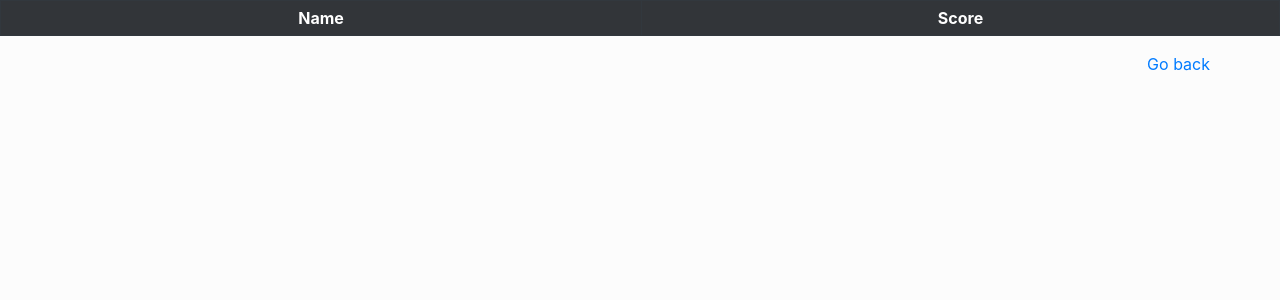
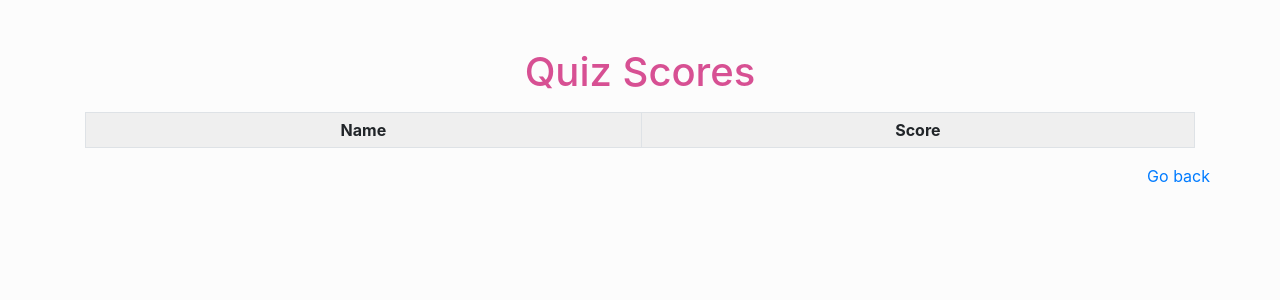
Before and after one commit to Dev-Ralph/quiz_git, a PHP site: page /view.php in a window 1280 px wide. Shown: the top 300 px of the page. Run offline with PHP 8.4, Linux system fonts and the light colour scheme; data that the repository does not hold is empty.

Commit message:
done all

```diff
--- a/resource/php/report.php
+++ b/resource/php/report.php
@@ -5,11 +5,11 @@ class report extends config{
 public function show(){
 $config = new config;
 $con = $config->Connect();
-$sql = "SELECT * FROM `quiz` WHERE `quiz_id` >= 2 ";
+$sql = "SELECT * FROM `quiz` WHERE `quiz_id` >= 2 ORDER BY `Score` DESC";
 $data = $con->prepare($sql);
 $data->execute();
 $rows = $data->fetchAll();
-           echo "<table class='table table-dark table-striped table-bordered table-sm table-hover table-responsive-sm table-responsive-md table-responsive-lg table-responsive-xl' style=width:100%>";
+           echo "<table class='table  table-striped table-bordered table-sm table-hover table-responsive-sm table-responsive-md table-responsive-lg table-responsive-xl' style=width:100%>";
            echo '<tr>';
            echo '<td class="text-center" style= font-weight:bold;>Name</td><td class="text-center" style= font-weight:bold;>Score</td>';
            echo '</tr>';
--- a/view.php
+++ b/view.php
@@ -17,18 +17,23 @@
  }
  </style>
  <body>
+    <div class="container mt-5">
+      <div class="row justify-content-center">
+        <h1 class="pb-2" style='color:#d75093'>Quiz Scores</h1>
+      </div>
         <?php
           require_once $_SERVER['DOCUMENT_ROOT'].'/quiz_git/resource/php/report.php';
           $report = new report;
           $report->show();
           ?>
+        </div>
         <div class="container">
           <div class="row">
             <a href="index.php" class="ml-auto">Go back</a>
           </div>
         </div>
- </body>
- </html>
         <script src="https://code.jquery.com/jquery-3.3.1.slim.min.js" integrity="sha384-q8i/X+965DzO0rT7abK41JStQIAqVgRVzpbzo5smXKp4YfRvH+8abtTE1Pi6jizo" crossorigin="anonymous"></script>
         <script src="https://cdnjs.cloudflare.com/ajax/libs/popper.js/1.14.7/umd/popper.min.js" integrity="sha384-UO2eT0CpHqdSJQ6hJty5KVphtPhzWj9WO1clHTMGa3JDZwrnQq4sF86dIHNDz0W1" crossorigin="anonymous"></script>
         <script src="https://stackpath.bootstrapcdn.com/bootstrap/4.3.1/js/bootstrap.min.js" integrity="sha384-JjSmVgyd0p3pXB1rRibZUAYoIIy6OrQ6VrjIEaFf/nJGzIxFDsf4x0xIM+B07jRM" crossorigin="anonymous"></script>
+  </body>
+</html>
```
Also changed, not shown: index.php (+5 -7 lines). Lines whose indentation alone changed are shown as unchanged.
